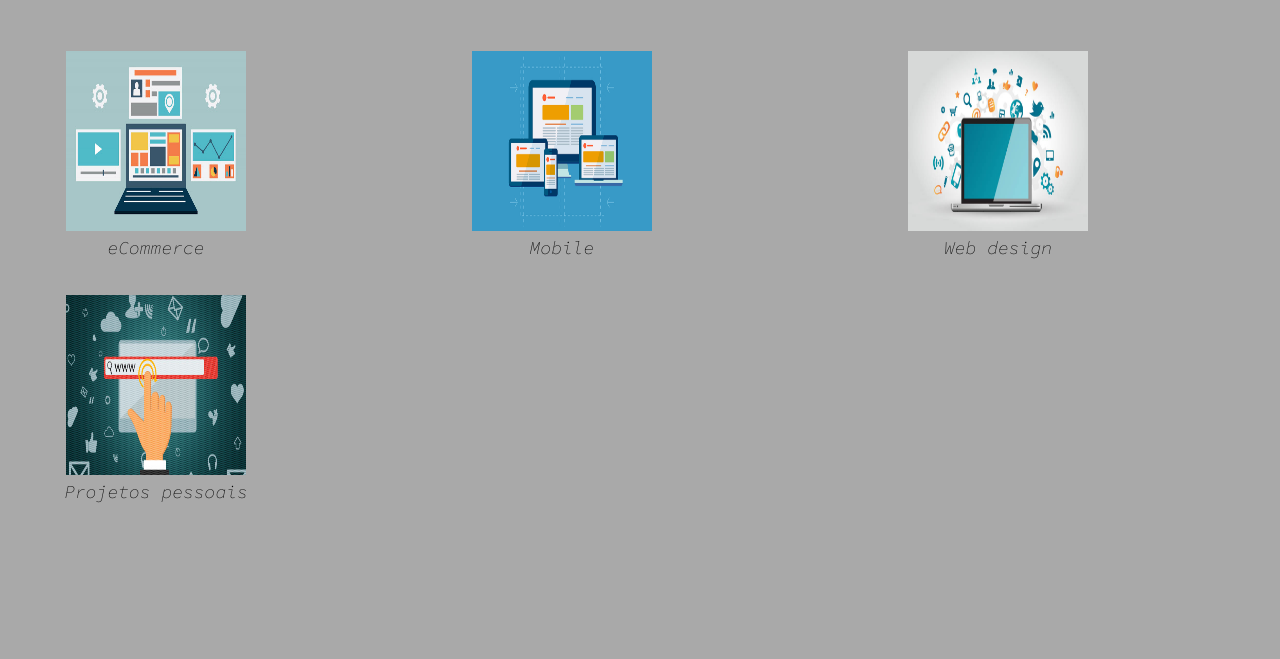
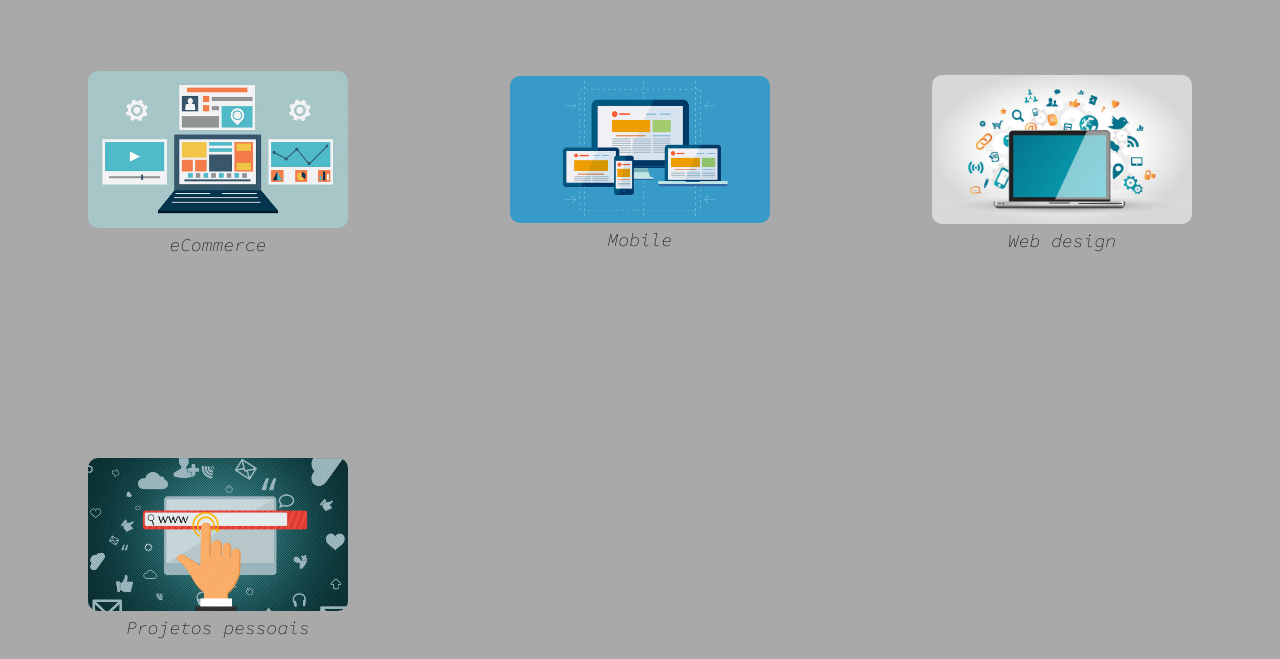
Before and after one commit to dhararech/imersaocss, a plain HTML site: page index.html in a window 1280 px wide. Shown: the part 868-1527 px from the top of the page. Before the commit the page ends 1407 px from the top, so only its background shows below. Drawn offline with Linux system fonts and the light colour scheme; a web font is replaced by a local one.

Commit message:
Add files via upload

```diff
--- a/css/estilos.css
+++ b/css/estilos.css
@@ -84,21 +84,35 @@ a:hover {
 
 .portifolio{
   padding: 2em;
-  margin-bottom: 3em;
-  font-size: 1em;
+ height: 100vh;
 }
 
 .portifolio h2{
   font-family: 'Source Code Pro', monospace;
   padding: 2em;
-  margin-bottom: 1.5em;
+  margin-bottom: 1.5em;/*caixa" para o lado*/
   font-size: 2em;
 }
 
 .portifolio .grid{
-  display: grid;
-  gap: 2em;/*espeçamento da coluna ou linha*/
-  grid-template-columns: 240px 500px 300px;
+  display: grid; /*grid determino a quantidade de coluna/ flex ele que determina o numero e a posição das colunas*/
+  gap: 9em;/*espeçamento da coluna ou linha*/
+}
+
+/*condicao para ficar em duas colunas dependendo da tela*/
+@media (min-width: 560px){
+  .portifolio .grid{
+  grid-template-columns: 240px 240px; /*largira de cada coluna(3 colunas)*/
+  }
+}
+
+@media (min-width: 880px){
+  .portifolio .grid{
+  grid-template-columns: repeat(3, 260px); /*largira de cada coluna(3 colunas)*/
+  align-items: center;
+  justify-content: center;/*deixa o conteudo centralizado*/
+  height: calc(100vh - 8em - 48px);
+  }
 }
 
 .portifolio figure{
@@ -106,6 +120,16 @@ a:hover {
 }
 
 .img-portfolio{
-  width: 180px;
-  height: 180px;
+  width: 280px;
+  height: 240px;
+  object-fit: cover; /*resolve problema da imagem distorcisa*/
+  object-position: left bottom;
+  border-radius: 10px; /*arredondar bordas*/
 }
+
+@media (min-width: 1200px){
+  .img-portfolio{
+    height:auto;
+    width: 100%;
+  }
+}
--- a/index.html
+++ b/index.html
@@ -25,7 +25,7 @@
 		</div>
 	</header>
 	<section class="portifolio">
-		<h2>Portfólio</h2>
+		<h2>Portifólio</h2>
 		<div class="grid">
 			<figure>
 				<img class="img-portfolio" src="./img/img01.jpg" alt="eCommerce">
```
